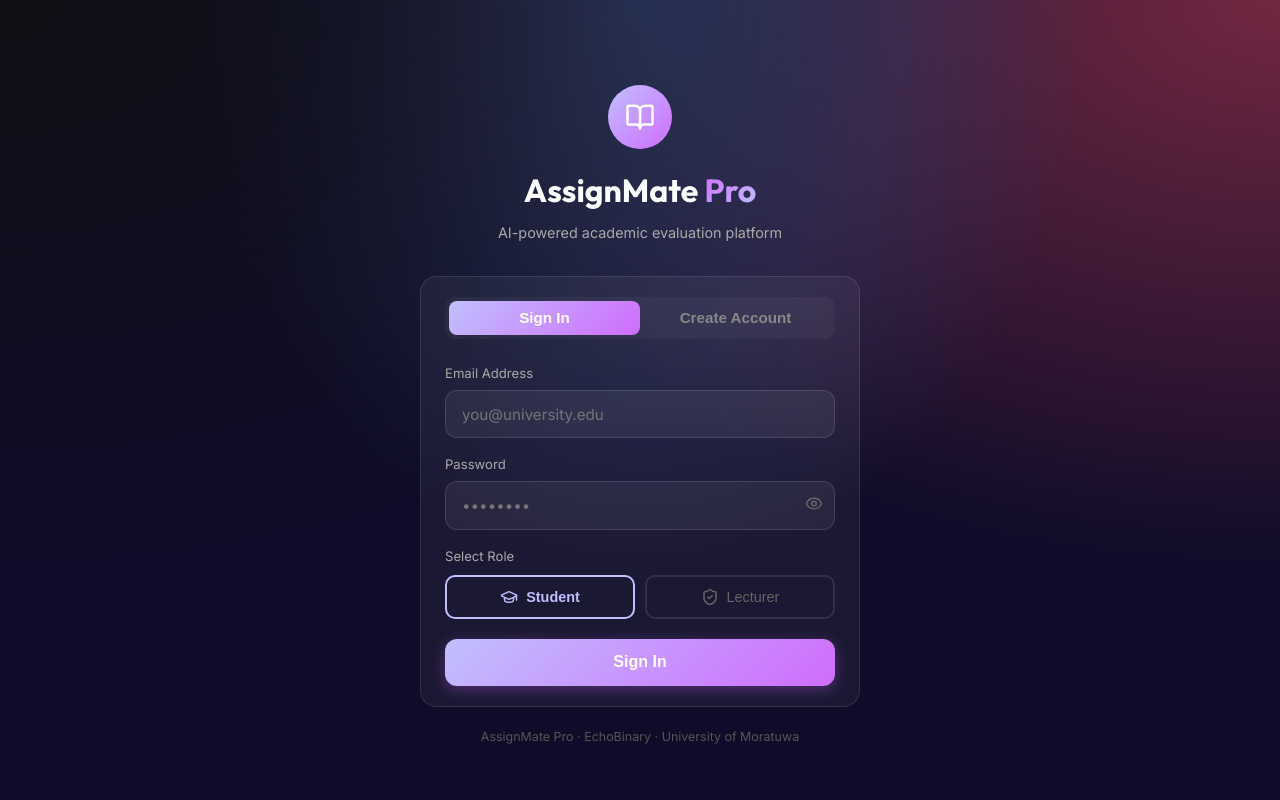
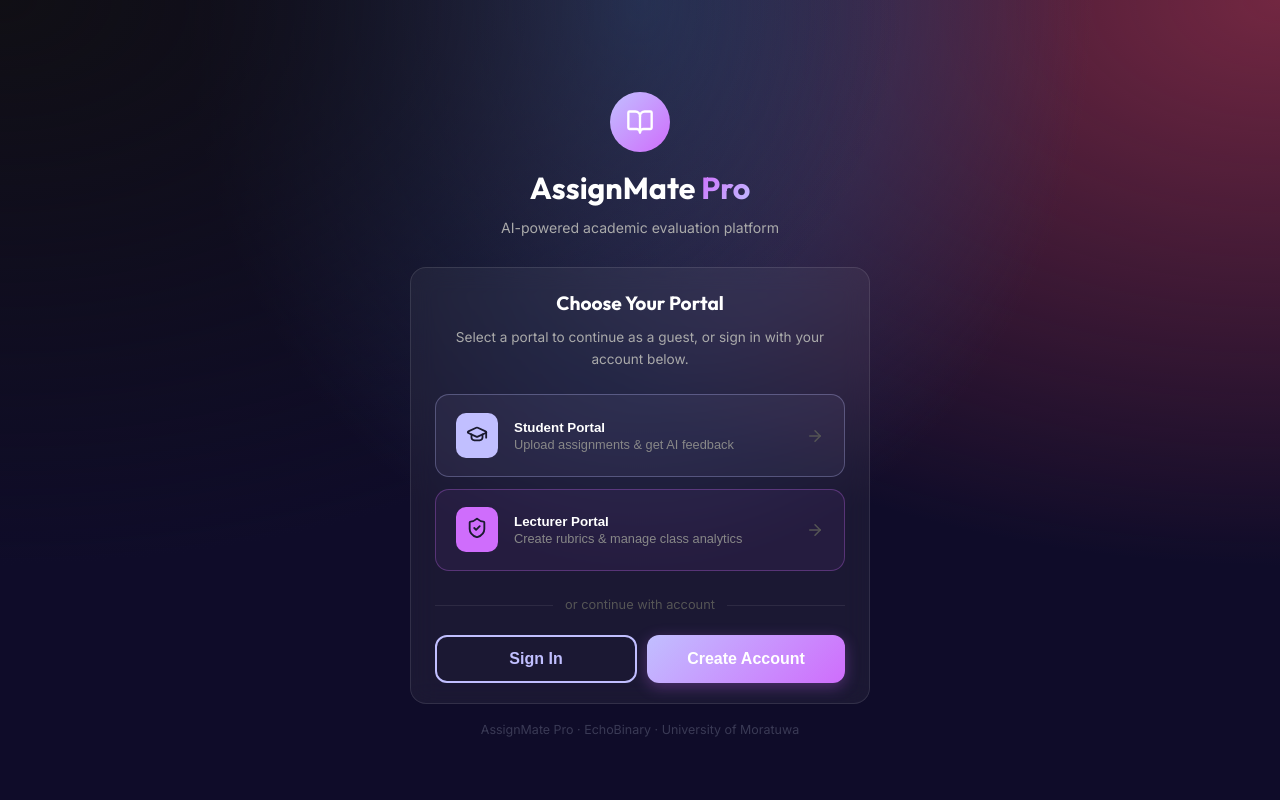
Before and after one commit to lakaThabrew/AssignMate, a React (Vite) app in the folder frontend/: page /login in a window 1280 px wide. Shown: the top 800 px of the page. Built offline with nearby package versions, Linux system fonts and the light colour scheme.

Commit message:
feat: redesign login with 3-view flow - portal selection, sign-in, and sign-up in one page

```diff
--- a/frontend/src/pages/Login.jsx
+++ b/frontend/src/pages/Login.jsx
@@ -1,202 +1,228 @@
 import React, { useState } from 'react';
 import { useRole } from '../context/RoleContext';
-import { BookOpen, GraduationCap, ShieldCheck, Eye, EyeOff } from 'lucide-react';
+import { BookOpen, GraduationCap, ShieldCheck, ArrowRight, Eye, EyeOff, ArrowLeft } from 'lucide-react';
 
+// view: 'portal' | 'signin' | 'signup'
 export default function Login() {
   const { setRole, setIsLoggedIn, setUserInfo } = useRole();
 
-  const [tab, setTab]           = useState('signin');      // 'signin' | 'signup'
-  const [role, setLocalRole]    = useState('student');
+  const [view, setView]         = useState('portal');
   const [name, setName]         = useState('');
   const [email, setEmail]       = useState('');
   const [password, setPassword] = useState('');
   const [showPass, setShowPass] = useState(false);
   const [error, setError]       = useState('');
 
-  const handleSubmit = (e) => {
+  const reset = () => { setName(''); setEmail(''); setPassword(''); setError(''); };
+
+  // Direct portal access (no credentials needed)
+  const enterPortal = (role) => {
+    setUserInfo({ name: role === 'student' ? 'Student User' : 'Lecturer User', email: '' });
+    setRole(role);
+    setIsLoggedIn(true);
+  };
+
+  // Authenticated login
+  const handleAuth = (e) => {
     e.preventDefault();
     setError('');
+    if (view === 'signup' && !name.trim()) return setError('Please enter your full name.');
+    if (!email.trim()) return setError('Please enter your email.');
+    if (password.length < 4)  return setError('Password must be at least 4 characters.');
 
-    if (tab === 'signup' && !name.trim()) {
-      return setError('Please enter your full name.');
-    }
-    if (!email.trim()) return setError('Please enter your email.');
-    if (password.length < 4) return setError('Password must be at least 4 characters.');
-
-    const finalName = tab === 'signup' ? name : (email.split('@')[0] || 'User');
+    const finalName = view === 'signup' ? name : email.split('@')[0];
+    // Determine role: lecturers have email containing 'lec' or 'staff' for demo
+    const role = email.includes('lec') || email.includes('staff') ? 'lecturer' : 'student';
     setUserInfo({ name: finalName, email });
     setRole(role);
     setIsLoggedIn(true);
   };
 
   const inputStyle = {
-    background: 'rgba(255,255,255,0.06)',
-    border: '1px solid rgba(255,255,255,0.12)',
-    color: '#fff',
-    borderRadius: '12px',
-    padding: '0.85rem 1rem',
-    width: '100%',
-    outline: 'none',
-    fontSize: '0.95rem',
-    marginBottom: 0,
-    transition: 'border-color 0.2s',
+    background: 'rgba(255,255,255,0.06)', border: '1px solid rgba(255,255,255,0.12)',
+    color: '#fff', borderRadius: '12px', padding: '0.85rem 1rem', width: '100%',
+    outline: 'none', fontSize: '0.95rem', marginBottom: 0,
   };
 
   return (
-    <div style={{
-      minHeight: '100vh',
-      display: 'flex',
-      alignItems: 'center',
-      justifyContent: 'center',
-      padding: '1rem',
-    }}>
-      <div style={{ width: '100%', maxWidth: '440px' }}>
+    <div style={{ minHeight: '100vh', display: 'flex', alignItems: 'center', justifyContent: 'center', padding: '1rem' }}>
+      <div style={{ width: '100%', maxWidth: '460px' }}>
 
         {/* Logo */}
-        <div style={{ textAlign: 'center', marginBottom: '2rem' }}>
+        <div style={{ textAlign: 'center', marginBottom: '1.75rem' }}>
           <div style={{
-            width: '64px', height: '64px', borderRadius: '50%',
+            width: '60px', height: '60px', borderRadius: '50%',
             background: 'linear-gradient(135deg, var(--color-primary), var(--color-secondary))',
-            display: 'flex', alignItems: 'center', justifyContent: 'center',
-            margin: '0 auto 1rem',
+            display: 'flex', alignItems: 'center', justifyContent: 'center', margin: '0 auto 0.75rem',
           }}>
-            <BookOpen size={30} color="#fff" />
+            <BookOpen size={28} color="#fff" />
           </div>
-          <h1 style={{ fontSize: '2rem', marginBottom: '4px' }}>
+          <h1 style={{ fontSize: '1.9rem', marginBottom: '4px' }}>
             AssignMate <span className="header-accent">Pro</span>
           </h1>
-          <p style={{ color: '#aaa', fontSize: '0.9rem' }}>
-            AI-powered academic evaluation platform
-          </p>
+          <p style={{ color: '#aaa', fontSize: '0.88rem' }}>AI-powered academic evaluation platform</p>
         </div>
 
-        {/* Card */}
         <div className="card" style={{ marginBottom: 0 }}>
 
-          {/* Sign In / Sign Up tabs */}
-          <div style={{
-            display: 'flex', background: 'rgba(255,255,255,0.04)',
-            borderRadius: '10px', padding: '4px', marginBottom: '1.5rem',
-          }}>
-            {['signin', 'signup'].map(t => (
+          {/* ── VIEW: PORTAL SELECTION ── */}
+          {view === 'portal' && (
+            <>
+              <h2 style={{ textAlign: 'center', marginBottom: '0.5rem', fontSize: '1.2rem' }}>
+                Choose Your Portal
+              </h2>
+              <p style={{ textAlign: 'center', color: '#aaa', fontSize: '0.85rem', marginBottom: '1.5rem' }}>
+                Select a portal to continue as a guest, or sign in with your account below.
+              </p>
+
+              <div style={{ display: 'flex', flexDirection: 'column', gap: '12px', marginBottom: '1.5rem' }}>
                 <button
-                key={t}
-                onClick={() => { setTab(t); setError(''); }}
+                  onClick={() => enterPortal('student')}
                   style={{
-                  flex: 1, padding: '0.55rem', border: 'none', cursor: 'pointer',
-                  borderRadius: '8px', fontWeight: '600', fontSize: '0.95rem',
-                  transition: 'all 0.2s',
-                  background: tab === t
-                    ? 'linear-gradient(135deg, var(--color-primary), var(--color-secondary))'
-                    : 'transparent',
-                  color: tab === t ? '#fff' : '#888',
+                    display: 'flex', alignItems: 'center', gap: '16px',
+                    padding: '1.1rem 1.25rem', borderRadius: '14px', cursor: 'pointer',
+                    border: '1px solid rgba(193,191,255,0.3)', background: 'rgba(193,191,255,0.06)',
+                    transition: 'all 0.2s', textAlign: 'left',
                   }}
                 >
-                {t === 'signin' ? 'Sign In' : 'Create Account'}
+                  <div style={{ background: 'var(--color-primary)', padding: '10px', borderRadius: '10px', color: '#1a1a2e', flexShrink: 0 }}>
+                    <GraduationCap size={22} />
+                  </div>
+                  <div style={{ flex: 1 }}>
+                    <p style={{ fontWeight: '700', color: '#fff', marginBottom: '2px' }}>Student Portal</p>
+                    <p style={{ fontSize: '0.8rem', color: '#888' }}>Upload assignments & get AI feedback</p>
+                  </div>
+                  <ArrowRight size={18} color="#555" />
                 </button>
-            ))}
+
+                <button
+                  onClick={() => enterPortal('lecturer')}
+                  style={{
+                    display: 'flex', alignItems: 'center', gap: '16px',
+                    padding: '1.1rem 1.25rem', borderRadius: '14px', cursor: 'pointer',
+                    border: '1px solid rgba(207,109,252,0.3)', background: 'rgba(207,109,252,0.06)',
+                    transition: 'all 0.2s', textAlign: 'left',
+                  }}
+                >
+                  <div style={{ background: 'var(--color-secondary)', padding: '10px', borderRadius: '10px', color: '#1a1a2e', flexShrink: 0 }}>
+                    <ShieldCheck size={22} />
+                  </div>
+                  <div style={{ flex: 1 }}>
+                    <p style={{ fontWeight: '700', color: '#fff', marginBottom: '2px' }}>Lecturer Portal</p>
+                    <p style={{ fontSize: '0.8rem', color: '#888' }}>Create rubrics & manage class analytics</p>
+                  </div>
+                  <ArrowRight size={18} color="#555" />
+                </button>
               </div>
 
-          <form onSubmit={handleSubmit} style={{ display: 'flex', flexDirection: 'column', gap: '1rem' }}>
+              {/* Divider */}
+              <div style={{ display: 'flex', alignItems: 'center', gap: '12px', marginBottom: '1.25rem' }}>
+                <div style={{ flex: 1, height: '1px', background: 'rgba(255,255,255,0.08)' }} />
+                <span style={{ color: '#555', fontSize: '0.8rem' }}>or continue with account</span>
+                <div style={{ flex: 1, height: '1px', background: 'rgba(255,255,255,0.08)' }} />
+              </div>
 
-            {/* Name — signup only */}
-            {tab === 'signup' && (
-              <div>
-                <label style={{ fontSize: '0.82rem', color: '#aaa', marginBottom: '6px', display: 'block' }}>Full Name</label>
-                <input
-                  style={inputStyle}
-                  type="text"
-                  placeholder="e.g. Samantha Perera"
-                  value={name}
-                  onChange={e => setName(e.target.value)}
-                />
+              <div style={{ display: 'flex', gap: '10px' }}>
+                <button
+                  onClick={() => { reset(); setView('signin'); }}
+                  className="btn btn-outline"
+                  style={{ flex: 1 }}
+                >
+                  Sign In
+                </button>
+                <button
+                  onClick={() => { reset(); setView('signup'); }}
+                  className="btn btn-primary"
+                  style={{ flex: 1 }}
+                >
+                  Create Account
+                </button>
               </div>
+            </>
           )}
 
-            {/* Email */}
+          {/* ── VIEW: SIGN IN ── */}
+          {view === 'signin' && (
+            <>
+              <button onClick={() => { reset(); setView('portal'); }}
+                style={{ background: 'none', border: 'none', color: '#aaa', cursor: 'pointer', display: 'flex', alignItems: 'center', gap: '6px', marginBottom: '1.25rem', fontSize: '0.88rem' }}>
+                <ArrowLeft size={16} /> Back to portals
+              </button>
+              <h2 style={{ marginBottom: '1.25rem', fontSize: '1.3rem' }}>Sign In</h2>
+              <form onSubmit={handleAuth} style={{ display: 'flex', flexDirection: 'column', gap: '1rem' }}>
                 <div>
-              <label style={{ fontSize: '0.82rem', color: '#aaa', marginBottom: '6px', display: 'block' }}>Email Address</label>
-              <input
-                style={inputStyle}
-                type="email"
-                placeholder="you@university.edu"
-                value={email}
-                onChange={e => setEmail(e.target.value)}
-              />
+                  <label style={{ fontSize: '0.82rem', color: '#aaa', display: 'block', marginBottom: '6px' }}>Email Address</label>
+                  <input style={inputStyle} type="email" placeholder="you@university.edu" value={email} onChange={e => setEmail(e.target.value)} />
                 </div>
-
-            {/* Password */}
                 <div>
-              <label style={{ fontSize: '0.82rem', color: '#aaa', marginBottom: '6px', display: 'block' }}>Password</label>
+                  <label style={{ fontSize: '0.82rem', color: '#aaa', display: 'block', marginBottom: '6px' }}>Password</label>
                   <div style={{ position: 'relative' }}>
-                <input
-                  style={{ ...inputStyle, paddingRight: '3rem' }}
-                  type={showPass ? 'text' : 'password'}
-                  placeholder="••••••••"
-                  value={password}
-                  onChange={e => setPassword(e.target.value)}
-                />
-                <button
-                  type="button"
-                  onClick={() => setShowPass(p => !p)}
-                  style={{
-                    position: 'absolute', right: '12px', top: '50%',
-                    transform: 'translateY(-50%)',
-                    background: 'none', border: 'none', cursor: 'pointer', color: '#666',
-                  }}
-                >
+                    <input style={{ ...inputStyle, paddingRight: '3rem' }} type={showPass ? 'text' : 'password'} placeholder="••••••••" value={password} onChange={e => setPassword(e.target.value)} />
+                    <button type="button" onClick={() => setShowPass(p => !p)}
+                      style={{ position: 'absolute', right: '12px', top: '50%', transform: 'translateY(-50%)', background: 'none', border: 'none', cursor: 'pointer', color: '#666' }}>
                       {showPass ? <EyeOff size={18} /> : <Eye size={18} />}
                     </button>
                   </div>
                 </div>
+                {error && <p style={{ color: '#e74c3c', fontSize: '0.85rem', background: 'rgba(231,76,60,0.1)', padding: '0.6rem 0.875rem', borderRadius: '8px' }}>{error}</p>}
+                <button type="submit" className="btn btn-primary" style={{ width: '100%', padding: '0.9rem' }}>Sign In</button>
+                <p style={{ textAlign: 'center', color: '#666', fontSize: '0.85rem' }}>
+                  No account?{' '}
+                  <button type="button" onClick={() => { reset(); setView('signup'); }}
+                    style={{ background: 'none', border: 'none', color: 'var(--color-primary)', cursor: 'pointer', fontWeight: '600' }}>
+                    Create one
+                  </button>
+                </p>
+              </form>
+            </>
+          )}
 
-            {/* Role selector */}
+          {/* ── VIEW: SIGN UP ── */}
+          {view === 'signup' && (
+            <>
+              <button onClick={() => { reset(); setView('portal'); }}
+                style={{ background: 'none', border: 'none', color: '#aaa', cursor: 'pointer', display: 'flex', alignItems: 'center', gap: '6px', marginBottom: '1.25rem', fontSize: '0.88rem' }}>
+                <ArrowLeft size={16} /> Back to portals
+              </button>
+              <h2 style={{ marginBottom: '1.25rem', fontSize: '1.3rem' }}>Create Account</h2>
+              <form onSubmit={handleAuth} style={{ display: 'flex', flexDirection: 'column', gap: '1rem' }}>
                 <div>
-              <label style={{ fontSize: '0.82rem', color: '#aaa', marginBottom: '8px', display: 'block' }}>Select Role</label>
-              <div style={{ display: 'flex', gap: '10px' }}>
-                {[
-                  { key: 'student',  label: 'Student',  Icon: GraduationCap, color: 'var(--color-primary)' },
-                  { key: 'lecturer', label: 'Lecturer', Icon: ShieldCheck,   color: 'var(--color-secondary)' },
-                ].map(({ key, label, Icon, color }) => (
-                  <button
-                    key={key}
-                    type="button"
-                    onClick={() => setLocalRole(key)}
-                    style={{
-                      flex: 1, display: 'flex', alignItems: 'center', justifyContent: 'center',
-                      gap: '8px', padding: '0.7rem', borderRadius: '10px', cursor: 'pointer',
-                      border: `2px solid ${role === key ? color : 'rgba(255,255,255,0.1)'}`,
-                      background: role === key ? `${color}18` : 'transparent',
-                      color: role === key ? color : '#666',
-                      fontWeight: role === key ? '700' : '400',
-                      transition: 'all 0.2s', fontSize: '0.9rem',
-                    }}
-                  >
-                    <Icon size={18} /> {label}
+                  <label style={{ fontSize: '0.82rem', color: '#aaa', display: 'block', marginBottom: '6px' }}>Full Name</label>
+                  <input style={inputStyle} type="text" placeholder="e.g. Samantha Perera" value={name} onChange={e => setName(e.target.value)} />
+                </div>
+                <div>
+                  <label style={{ fontSize: '0.82rem', color: '#aaa', display: 'block', marginBottom: '6px' }}>Email Address</label>
+                  <input style={inputStyle} type="email" placeholder="you@university.edu" value={email} onChange={e => setEmail(e.target.value)} />
+                </div>
+                <div>
+                  <label style={{ fontSize: '0.82rem', color: '#aaa', display: 'block', marginBottom: '6px' }}>Password</label>
+                  <div style={{ position: 'relative' }}>
+                    <input style={{ ...inputStyle, paddingRight: '3rem' }} type={showPass ? 'text' : 'password'} placeholder="••••••••" value={password} onChange={e => setPassword(e.target.value)} />
+                    <button type="button" onClick={() => setShowPass(p => !p)}
+                      style={{ position: 'absolute', right: '12px', top: '50%', transform: 'translateY(-50%)', background: 'none', border: 'none', cursor: 'pointer', color: '#666' }}>
+                      {showPass ? <EyeOff size={18} /> : <Eye size={18} />}
                     </button>
-                ))}
                   </div>
                 </div>
-
-            {/* Error */}
-            {error && (
-              <p style={{ color: '#e74c3c', fontSize: '0.85rem', background: 'rgba(231,76,60,0.1)', padding: '0.6rem 0.875rem', borderRadius: '8px' }}>
-                {error}
+                <p style={{ fontSize: '0.8rem', color: '#666', background: 'rgba(255,255,255,0.03)', padding: '0.6rem 0.875rem', borderRadius: '8px' }}>
+                  💡 Role is auto-detected from email. Use <em>lec</em> or <em>staff</em> in your email for Lecturer access.
                 </p>
+                {error && <p style={{ color: '#e74c3c', fontSize: '0.85rem', background: 'rgba(231,76,60,0.1)', padding: '0.6rem 0.875rem', borderRadius: '8px' }}>{error}</p>}
+                <button type="submit" className="btn btn-primary" style={{ width: '100%', padding: '0.9rem' }}>Create Account</button>
+                <p style={{ textAlign: 'center', color: '#666', fontSize: '0.85rem' }}>
+                  Already have an account?{' '}
+                  <button type="button" onClick={() => { reset(); setView('signin'); }}
+                    style={{ background: 'none', border: 'none', color: 'var(--color-primary)', cursor: 'pointer', fontWeight: '600' }}>
+                    Sign In
+                  </button>
+                </p>
+              </form>
+            </>
           )}
 
-            {/* Submit */}
-            <button
-              type="submit"
-              className="btn btn-primary"
-              style={{ width: '100%', padding: '0.9rem', fontSize: '1rem', marginTop: '0.25rem' }}
-            >
-              {tab === 'signin' ? 'Sign In' : 'Create Account & Continue'}
-            </button>
-          </form>
         </div>
 
-        <p style={{ textAlign: 'center', color: '#555', fontSize: '0.78rem', marginTop: '1.25rem' }}>
+        <p style={{ textAlign: 'center', color: '#3a3a55', fontSize: '0.78rem', marginTop: '1rem' }}>
           AssignMate Pro · EchoBinary · University of Moratuwa
         </p>
       </div>
```
Lines whose indentation alone changed are shown as unchanged.
